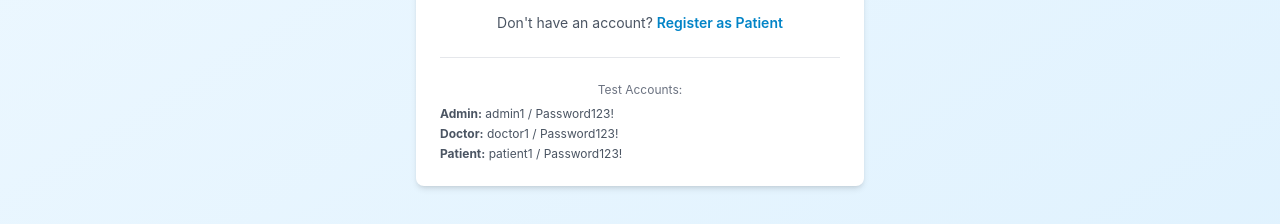
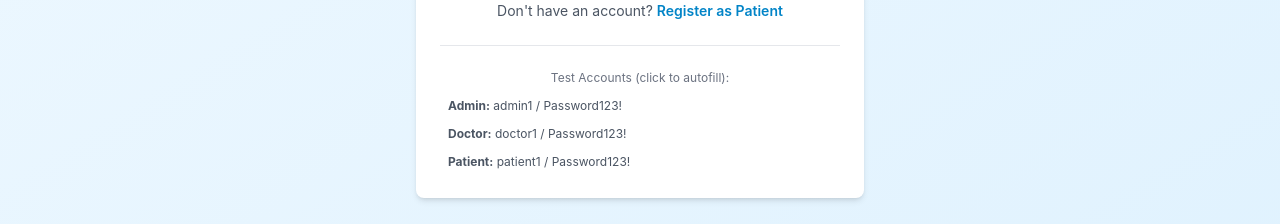
Before and after one commit to cloudcomp2834/frontend-production, a React (Vite) app: page /login in a window 1280 px wide. Shown: the part 582-806 px from the top of the page. Built offline with nearby package versions, Linux system fonts and the light colour scheme; no server answers.

Commit message:
Make login page test account credentials clickable to autofill

```diff
--- a/src/pages/LoginPage.tsx
+++ b/src/pages/LoginPage.tsx
@@ -3,6 +3,12 @@ import { useNavigate, Link } from 'react-router-dom';
 import { useAuth } from '../contexts/AuthContext';
 import { getErrorMessage } from '../services/api';
 import { DASHBOARD_PATHS } from '../utils/dashboardPaths';
+
+const TEST_ACCOUNTS = [
+  { role: 'Admin', username: 'admin1', password: 'Password123!' },
+  { role: 'Doctor', username: 'doctor1', password: 'Password123!' },
+  { role: 'Patient', username: 'patient1', password: 'Password123!' },
+];
 
 export const LoginPage = () => {
   const navigate = useNavigate();
@@ -11,6 +17,12 @@ export const LoginPage = () => {
   const [password, setPassword] = useState('');
   const [error, setError] = useState('');
   const [loading, setLoading] = useState(false);
+
+  const fillTestAccount = (account: { username: string; password: string }) => {
+    setUsername(account.username);
+    setPassword(account.password);
+    setError('');
+  };
 
   const handleSubmit = async (e: FormEvent) => {
     e.preventDefault();
@@ -102,11 +114,20 @@ export const LoginPage = () => {
 
           {/* Test Accounts Info */}
           <div className="mt-6 pt-6 border-t border-gray-200">
-            <p className="text-xs text-gray-500 text-center mb-2">Test Accounts:</p>
+            <p className="text-xs text-gray-500 text-center mb-2">
+              Test Accounts (click to autofill):
+            </p>
             <div className="text-xs text-gray-600 space-y-1">
-              <p><strong>Admin:</strong> admin1 / Password123!</p>
-              <p><strong>Doctor:</strong> doctor1 / Password123!</p>
-              <p><strong>Patient:</strong> patient1 / Password123!</p>
+              {TEST_ACCOUNTS.map((account) => (
+                <button
+                  key={account.role}
+                  type="button"
+                  onClick={() => fillTestAccount(account)}
+                  className="block w-full text-left px-2 py-1 rounded hover:bg-gray-100 transition-colors"
+                >
+                  <strong>{account.role}:</strong> {account.username} / {account.password}
+                </button>
+              ))}
             </div>
           </div>
         </div>
```
